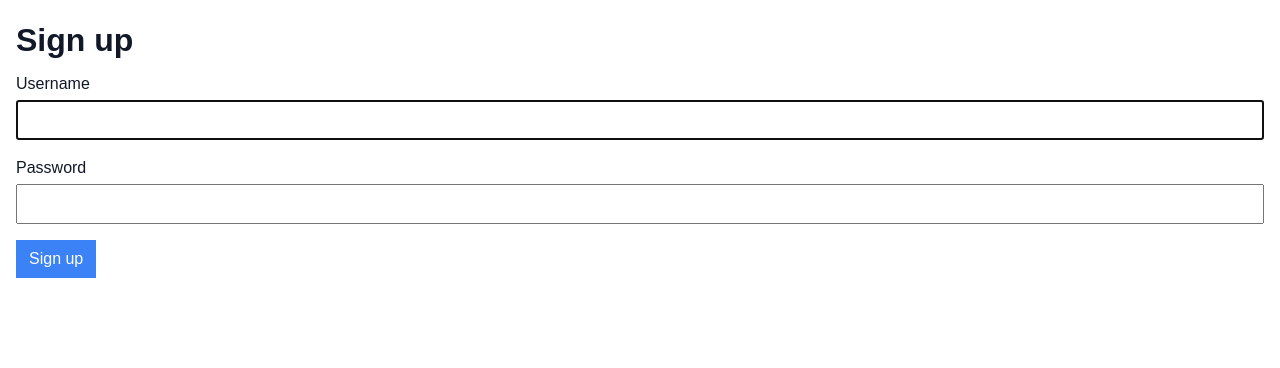
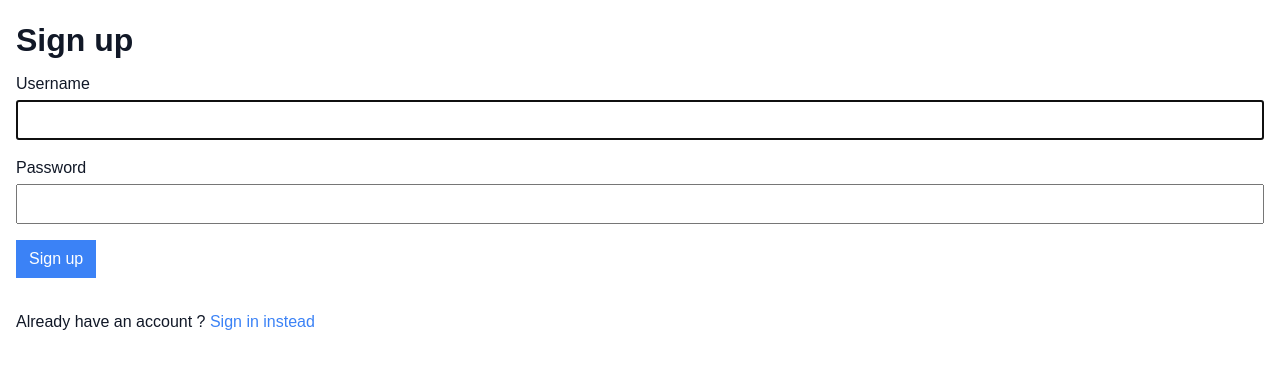
Before and after one commit to fvilers/fauna-twitter-clone, a React (Create React App) app: page /sign-up in a window 1280 px wide. Shown: the top 368 px of the page. Built offline with nearby package versions, Linux system fonts and the light colour scheme; no server answers.

Commit message:
Add the SignInPage component

```diff
--- a/src/App.tsx
+++ b/src/App.tsx
@@ -2,6 +2,7 @@ import React from "react";
 import { BrowserRouter as Router, Route, Switch } from "react-router-dom";
 import HomePage from "./pages/HomePage";
 import NotFoundPage from "./pages/NotFoundPage";
+import SignInPage from "./pages/SignInPage";
 import SignUpPage from "./pages/SignUpPage";
 
 function App() {
@@ -10,6 +11,7 @@ function App() {
       <Switch>
         <Route exact path="/" component={HomePage} />
         <Route exact path="/sign-up" component={SignUpPage} />
+        <Route exact path="/sign-in" component={SignInPage} />
         <Route component={NotFoundPage} />
       </Switch>
     </Router>
--- a/src/components/Nav.tsx
+++ b/src/components/Nav.tsx
@@ -17,6 +17,11 @@ function Nav() {
           </NavLink>
         </li>
         <li>
+          <NavLink activeClassName="active" exact to="/sign-in">
+            Sign in
+          </NavLink>
+        </li>
+        <li>
           <NavLink activeClassName="active" exact to="/sign-up">
             Sign up
           </NavLink>
--- a/src/index.css
+++ b/src/index.css
@@ -61,3 +61,7 @@ button:disabled {
   pointer-events: none;
   opacity: 0.65;
 }
+
+footer {
+  margin-top: 2rem;
+}
--- /dev/null
+++ b/src/pages/SignInPage.tsx
@@ -0,0 +1,21 @@
+import React from "react";
+import { Link, useLocation } from "react-router-dom";
+
+type State = {
+  username: string;
+};
+
+function SignInPage() {
+  const location = useLocation<State>();
+
+  return (
+    <div>
+      <h1>Sign in</h1>
+      <footer>
+        Don't have an account ? <Link to="/sign-up">Sign up now</Link>
+      </footer>
+    </div>
+  );
+}
+
+export default SignInPage;
--- a/src/pages/SignUpPage.tsx
+++ b/src/pages/SignUpPage.tsx
@@ -1,4 +1,5 @@
 import React from "react";
+import { Link } from "react-router-dom";
 import SignUp from "../containers/SignUp";
 
 function SignUpPage() {
@@ -6,6 +7,9 @@ function SignUpPage() {
     <div>
       <h1>Sign up</h1>
       <SignUp />
+      <footer>
+        Already have an account ? <Link to="/sign-in">Sign in instead</Link>
+      </footer>
     </div>
   );
 }
```
